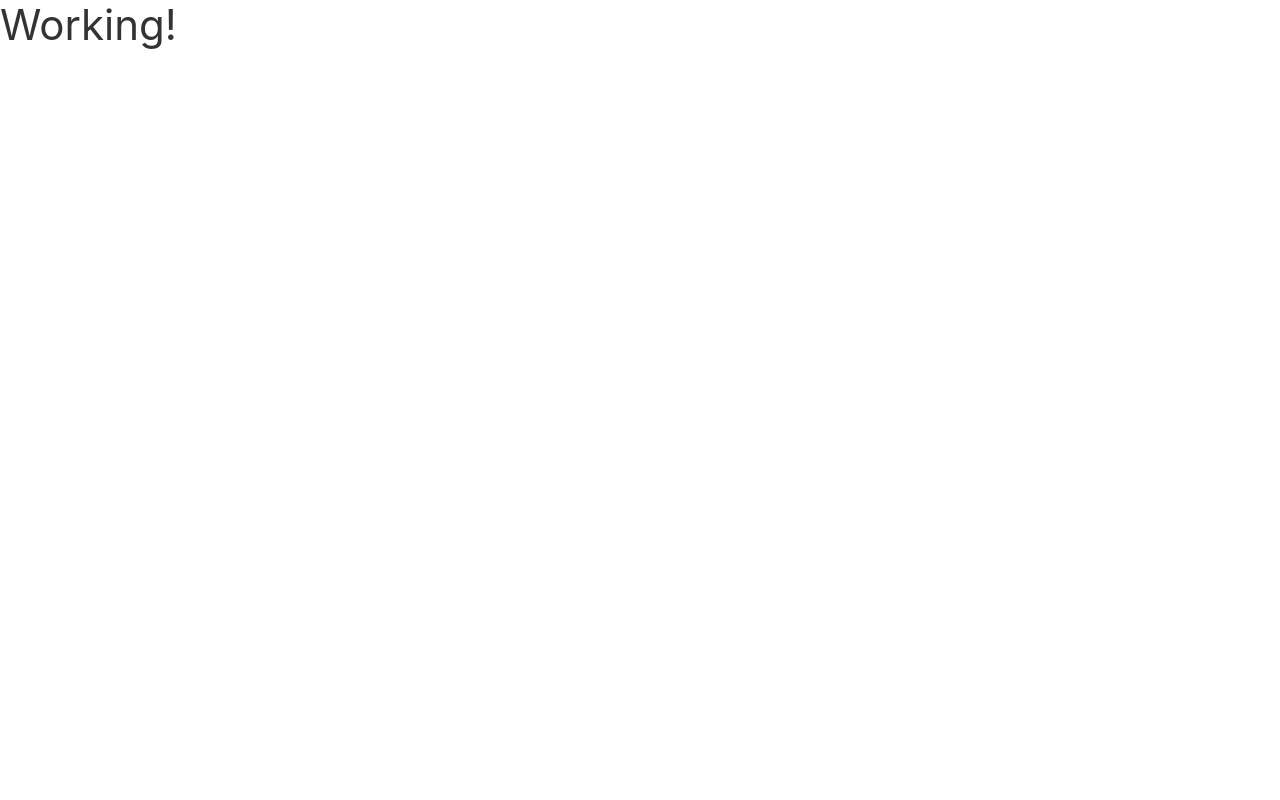
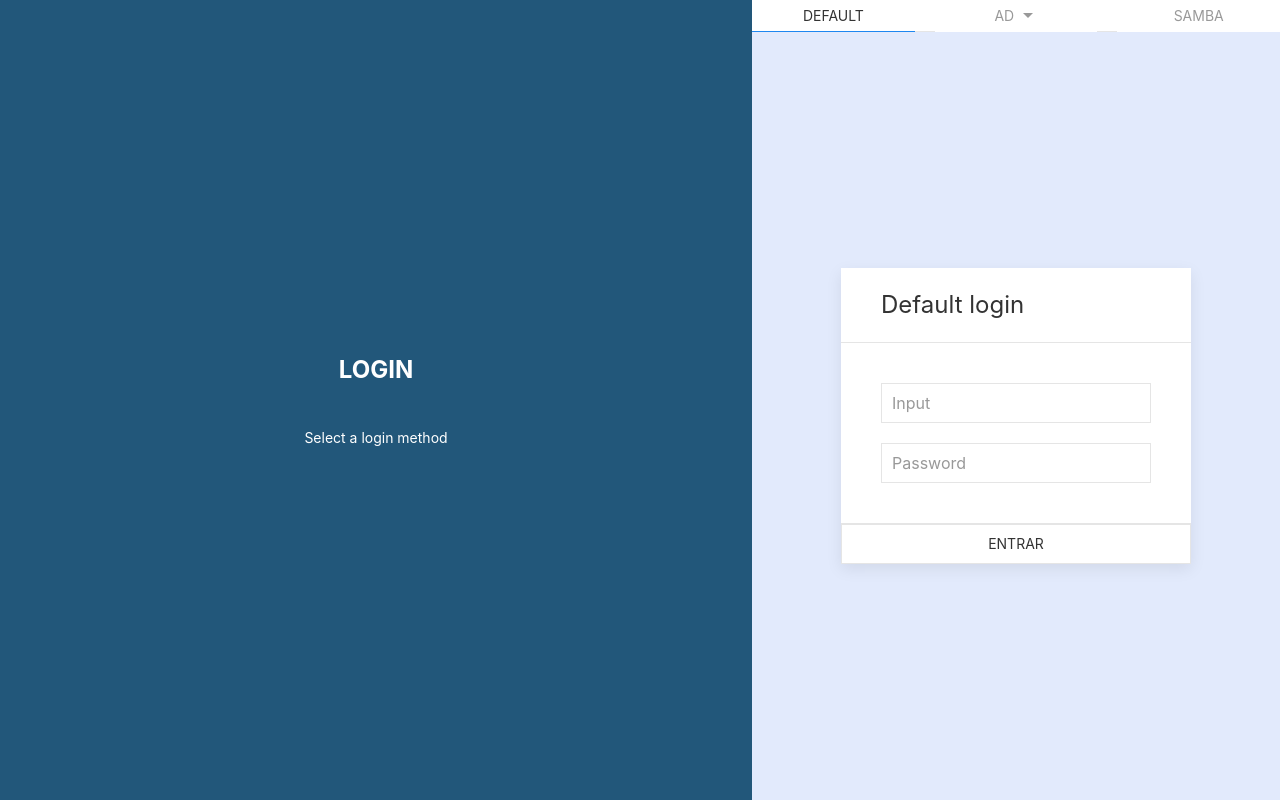
Before and after one commit to PedroHenriqueDevBR/sso-box, a Django app: page /auth/login in a window 1280 px wide. Before the commit the page is almost empty. Run offline with Django 4.2, Linux system fonts and the light colour scheme.

Commit message:
style: implemented default login style

```diff
--- /dev/null
+++ b/apps/authorization/static/authorization/css/style.css
@@ -0,0 +1,28 @@
+#aside-login {
+    height: inherit;
+    display: flex;
+    flex-direction: column;
+    justify-content: center;
+    align-items: center;
+}
+
+#aside-login * {
+    color: #fff;
+}
+
+#form-login {
+    height: inherit;
+    display: flex;
+    flex-direction: column;
+    justify-content: flex-start;
+    align-items: center;
+    padding: 0 !important;
+}
+
+#container-form {
+    height: -webkit-fill-available;
+    display: flex;
+    flex-direction: column;
+    justify-content: center;
+    align-items: center;
+}
--- a/apps/authorization/templates/auth/login.html
+++ b/apps/authorization/templates/auth/login.html
@@ -1,6 +1,61 @@
 {% extends 'core/base.html' %}
+{% load static %}
+
 {% block title %}Login{% endblock title %}
 
+{% block styles %}
+<link rel="stylesheet" href="{% static 'authorization/css/style.css' %}">
+{% endblock styles %}
+
 {% block body %}
-<h1>Working!</h1>
+<div id="login" class="app-primary-color full-height">
+    <div class="uk-child-width-1-2 full-height" uk-grid>
+        <aside id="aside-login" class="uk-width-3-5 app-secondary-color-text">
+            <h1 class="uk-text-lead uk-text-large uk-text-bold uk-text-uppercase">Login</h1>
+            <p class="uk-text-meta">Select a login method</p>
+        </aside>
+        <section id="form-login" class="uk-width-2-5 app-bg-color">
+            <div class="full-width uk-background-default">
+                <ul class="uk-child-width-expand uk-margin-remove" uk-tab>
+                    <li class="uk-active uk-padding-remove"><a href="#" class="uk-background-default">Default</a></li>
+                    <li>
+                        <a href="#" class="uk-background-default">AD <span uk-icon="icon: triangle-down"></span></a>
+                        <div uk-dropdown="mode: click">
+                            <ul class="uk-nav uk-dropdown-nav">
+                                <li class="uk-nav-header">Where i am?</li>
+                                <li><a href="#">Unity 01</a></li>
+                                <li><a href="#">Unity 02</a></li>
+                                <li><a href="#">Unity 03</a></li>
+                            </ul>
+                        </div>
+                    </li>
+                    <li><a href="#" class="uk-background-default">SAMBA</a></li>
+                </ul>
+            </div>
+
+            <!-- Formulário -->
+            <div id="container-form">
+                <form method="post" class="uk-card uk-card-default">
+                    <div class="uk-card-header">
+                        <h3 class="uk-card-title">Default login</h3>
+                    </div>
+                    <div class="uk-card-body">
+                        <div class="uk-margin">
+                            <input class="uk-input" type="text" placeholder="Input" aria-label="Input">
+                        </div>
+                        <div class="uk-margin">
+                            <input class="uk-input" type="password" placeholder="Password" aria-label="Input">
+                        </div>
+                    </div>
+                    <div class="uk-card-footer uk-padding-remove">
+                        <button class="uk-button uk-button-default uk-width-1-1">Entrar</button>
+                    </div>
+
+                </form>
+
+            </div>
+
+        </section>
+    </div>
+</div>
 {% endblock body %}
--- a/apps/authorization/urls.py
+++ b/apps/authorization/urls.py
@@ -2,5 +2,5 @@ from django.urls import path
 from apps.authorization.views import auth_views
 
 urlpatterns = [
-    path("login", auth_views.default_login, name="default_login"),
+    path("login", auth_views.DefaultLogin.as_view(), name="default_login"),
 ]
--- a/apps/authorization/views/auth_views.py
+++ b/apps/authorization/views/auth_views.py
@@ -1,5 +1,13 @@
 from django.shortcuts import render
+from django.http import HttpRequest
+from django.views.generic import View
 
 
-def default_login(request):
-    return render(request=request, template_name="auth/login.html")
+class DefaultLogin(View):
+    def get(self, request: HttpRequest):
+        return render(request=request, template_name="auth/login.html")
+
+
+class ActiveDirectorLogin(View):
+    def get(self, request: HttpRequest):
+        return render(request=request, template_name="auth/login.html")
```
